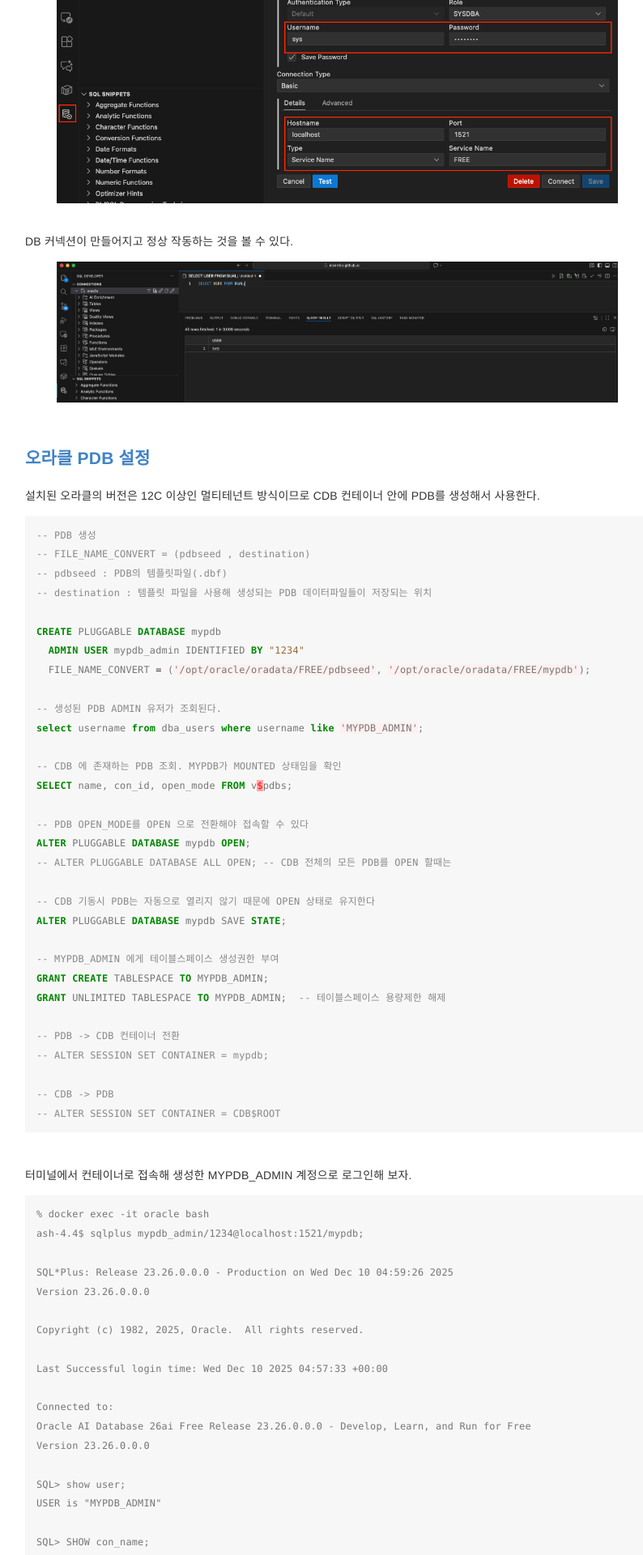
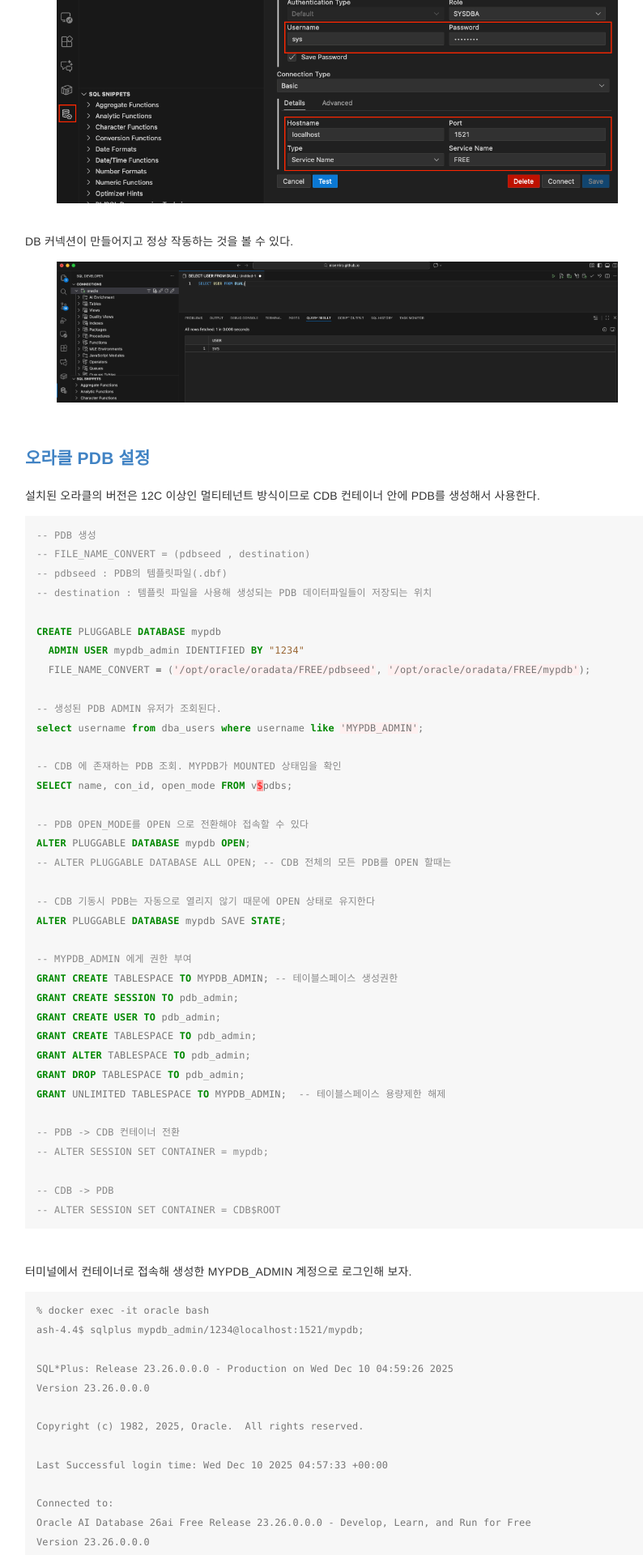
Before and after one commit to nicemiro/nicemiro.github.io, a Jekyll site: the page built from _posts/web/2025-12-08-running_oracle_in_mac.md, in a window 1280 px wide. Shown: the part 3080-5000 px from the top of the page at 81% size, without its empty margins (224-1018 px from the left). Built offline with Jekyll 4.4.1, drawn with Linux system fonts in a browser that asks for light colours.

Commit message:
fix:_posts/web/2025-12-08-running_oracle_in_mac.md

```diff
--- a/_posts/web/2025-12-08-running_oracle_in_mac.md
+++ b/_posts/web/2025-12-08-running_oracle_in_mac.md
@@ -191,8 +191,13 @@ ALTER PLUGGABLE DATABASE mypdb OPEN;
 -- CDB 기동시 PDB는 자동으로 열리지 않기 때문에 OPEN 상태로 유지한다
 ALTER PLUGGABLE DATABASE mypdb SAVE STATE;
 
--- MYPDB_ADMIN 에게 테이블스페이스 생성권한 부여
-GRANT CREATE TABLESPACE TO MYPDB_ADMIN;
+-- MYPDB_ADMIN 에게 권한 부여
+GRANT CREATE TABLESPACE TO MYPDB_ADMIN; -- 테이블스페이스 생성권한
+GRANT CREATE SESSION TO pdb_admin;
+GRANT CREATE USER TO pdb_admin;
+GRANT CREATE TABLESPACE TO pdb_admin;
+GRANT ALTER TABLESPACE TO pdb_admin;
+GRANT DROP TABLESPACE TO pdb_admin;
 GRANT UNLIMITED TABLESPACE TO MYPDB_ADMIN;  -- 테이블스페이스 용량제한 해제
 
 -- PDB -> CDB 컨테이너 전환
```
